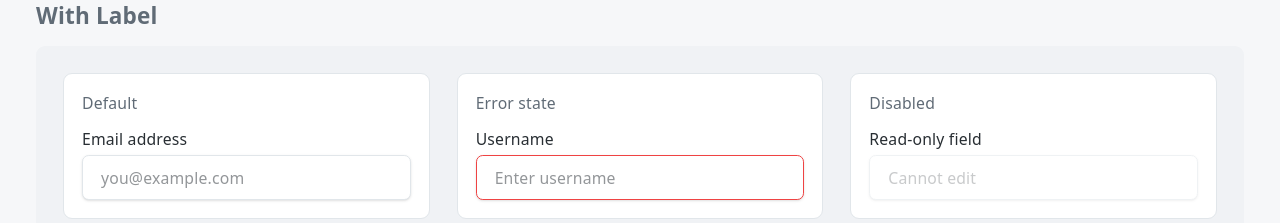
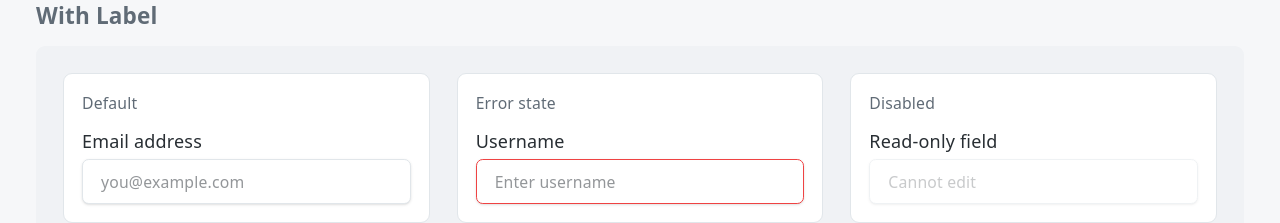
Before and after one commit to Leonard-Atorough/appiq, a React (Vite) app: page / in a window 1280 px wide. Shown: the part 2660-2883 px from the top of the page. Built offline with nearby package versions, Linux system fonts and the light colour scheme.

Commit message:
refactor: update Field and Label variants for improved styling consistency

```diff
--- a/src/shared/ui/Field/field.variants.ts
+++ b/src/shared/ui/Field/field.variants.ts
@@ -1,10 +1,10 @@
 import { cva } from "class-variance-authority";
 
-export const fieldMessageVariants = cva("text-sm", {
+export const fieldMessageVariants = cva("text-sm mt-sm", {
   variants: {
     intent: {
       helper: "text-muted",
-      error: "text-error-text",
+      error: "text-error-text font-medium",
       success: "text-success-text",
     },
   },
--- a/src/shared/ui/Label/label.variants.ts
+++ b/src/shared/ui/Label/label.variants.ts
@@ -1,6 +1,6 @@
 import { cva } from "class-variance-authority";
 
-export const labelVariants = cva("text-sm font-medium text-primary", {
+export const labelVariants = cva("font-medium text-base", {
   variants: {
     required: {
       true: "after:content-['*'] after:ml-0.5 after:text-error",
```
Also changed, not shown: 1 other file (tests, documents, lock files or other folders).
